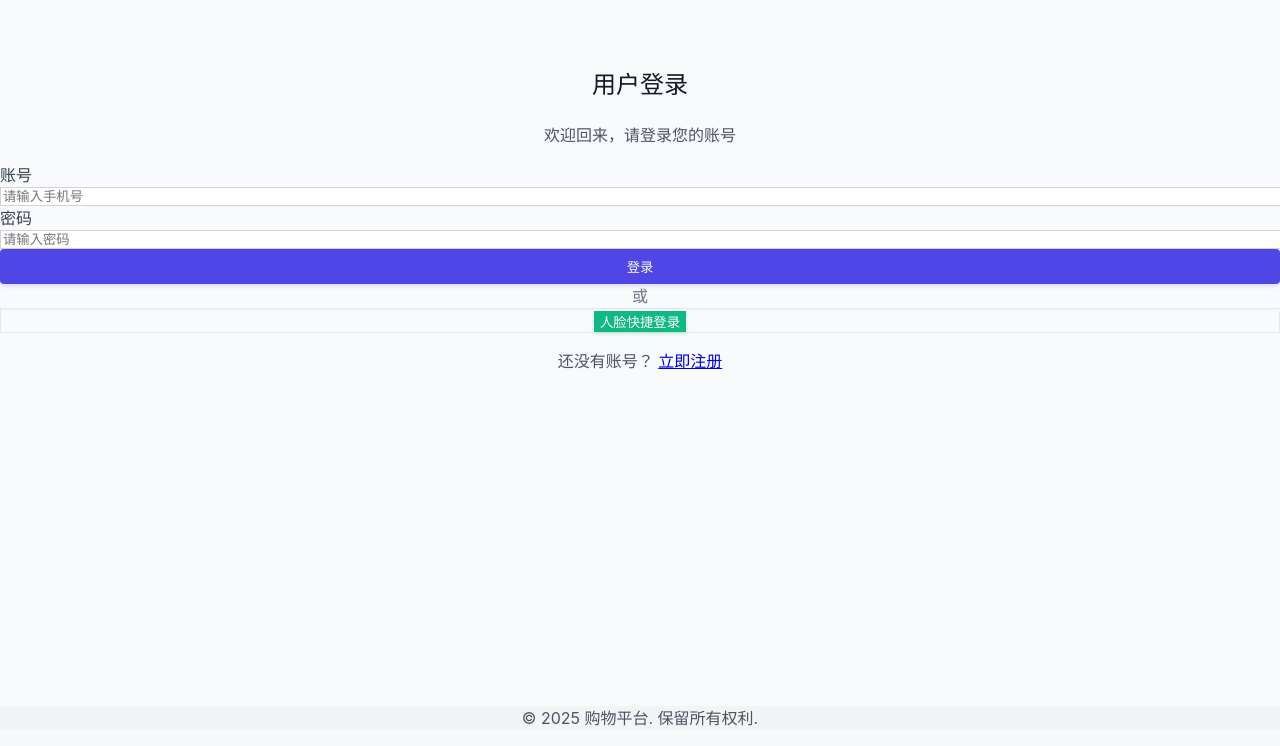
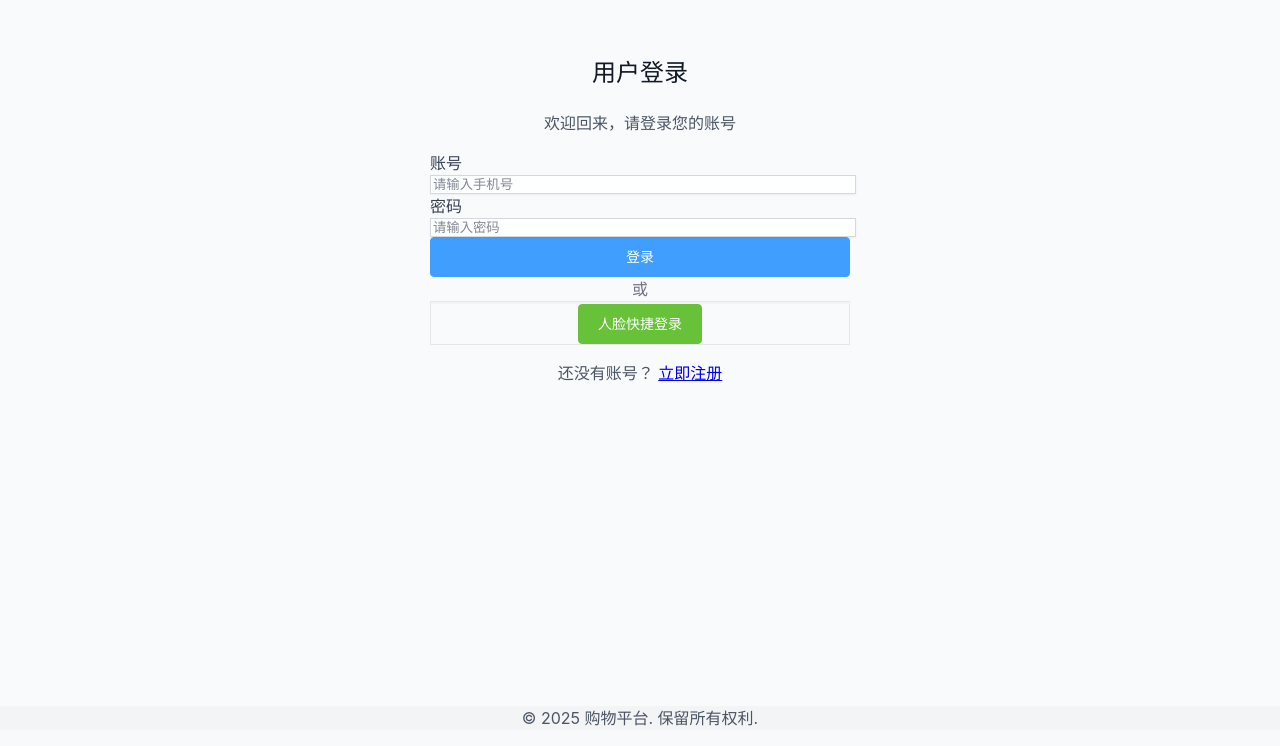
Before and after one commit to CCE-Li/ping, a Vue app: page /login in a window 1280 px wide. Shown: the part 182-928 px from the top of the page. Built offline with nearby package versions, Linux system fonts and the light colour scheme.

Commit message:
美化登录界面

```diff
--- a/package.json
+++ b/package.json
@@ -11,6 +11,7 @@
   "dependencies": {
     "@tailwindcss/postcss": "^4.1.16",
     "axios": "^1.13.2",
+    "element-plus": "^2.11.3",
     "node-fetch": "^3.3.2",
     "pinia": "^3.0.3",
     "vue": "^3.5.22",
--- a/src/views/Login.vue
+++ b/src/views/Login.vue
@@ -1,37 +1,54 @@
 <template>
   <div class="min-h-screen flex items-center justify-center bg-gradient-to-br from-blue-50 to-indigo-100 py-12 px-4 sm:px-6 lg:px-8 login-page">
     <div class="max-w-md w-full space-y-12 bg-white rounded-3xl shadow-2xl overflow-hidden">
-      <div class="px-16 py-16">
+      <div class="px-6 sm:px-12 lg:px-14 py-12 sm:py-14">
         <div class="text-center mb-16">
           <h2 class="text-5xl font-bold text-gray-900">用户登录</h2>
           <p class="mt-6 text-xl text-gray-600">欢迎回来，请登录您的账号</p>
         </div>
 
-        <form @submit.prevent="login" class="mt-8 space-y-8">
+        <form @submit.prevent="login" class="login-form mt-8 space-y-8 max-w-sm mx-auto">
           <div class="space-y-6">
             <div>
               <label for="username" class="block text-xl font-medium text-gray-700 mb-3">
                 账号
               </label>
+              <div class="input-wrap">
+                <span class="input-icon" aria-hidden="true">
+                  <svg viewBox="0 0 24 24" class="w-5 h-5" fill="none" xmlns="http://www.w3.org/2000/svg">
+                    <path d="M20 21v-2a4 4 0 0 0-4-4H8a4 4 0 0 0-4 4v2" stroke="currentColor" stroke-width="2" stroke-linecap="round" stroke-linejoin="round"/>
+                    <path d="M12 11a4 4 0 1 0 0-8 4 4 0 0 0 0 8Z" stroke="currentColor" stroke-width="2" stroke-linecap="round" stroke-linejoin="round"/>
+                  </svg>
+                </span>
                 <input
                   id="username"
                   v-model="formData.username"
                   type="text"
-                class="block w-full px-6 py-6 border border-gray-300 rounded-xl shadow-sm focus:outline-none focus:ring-2 focus:ring-blue-500 focus:border-transparent transition-all duration-200 text-xl"
+                  autocomplete="username"
+                  class="input-field block w-full pl-12 pr-4 py-4 rounded-xl text-lg"
                   placeholder="请输入手机号"
                   required
                 >
+              </div>
             </div>
 
             <div>
               <label for="password" class="block text-xl font-medium text-gray-700 mb-3">
                 密码
               </label>
+              <div class="input-wrap">
+                <span class="input-icon" aria-hidden="true">
+                  <svg viewBox="0 0 24 24" class="w-5 h-5" fill="none" xmlns="http://www.w3.org/2000/svg">
+                    <path d="M17 11H7a4 4 0 0 0-4 4v4a2 2 0 0 0 2 2h14a2 2 0 0 0 2-2v-4a4 4 0 0 0-4-4Z" stroke="currentColor" stroke-width="2" stroke-linecap="round" stroke-linejoin="round"/>
+                    <path d="M7 11V7a5 5 0 0 1 10 0v4" stroke="currentColor" stroke-width="2" stroke-linecap="round" stroke-linejoin="round"/>
+                  </svg>
+                </span>
                 <input
                   id="password"
                   v-model="formData.password"
                   type="password"
-                class="block w-full px-6 py-6 border border-gray-300 rounded-xl shadow-sm focus:outline-none focus:ring-2 focus:ring-blue-500 focus:border-transparent transition-all duration-200 text-xl"
+                  autocomplete="current-password"
+                  class="input-field block w-full pl-12 pr-4 py-4 rounded-xl text-lg"
                   placeholder="请输入密码"
                   required
                   minlength="6"
@@ -39,12 +56,20 @@
                 >
               </div>
             </div>
+          </div>
 
           <div>
-            <button type="submit" class="btn-primary w-full py-6 px-4 rounded-xl text-xl font-medium" :disabled="loading || faceVerifying">
+            <el-button
+              native-type="submit"
+              type="primary"
+              size="large"
+              class="w-full"
+              :loading="loading"
+              :disabled="loading || faceVerifying"
+            >
               <span v-if="loading" class="animate-pulse">登录中...</span>
               <span v-else>登录</span>
-            </button>
+            </el-button>
           </div>
 
           <!-- 分割线 -->
@@ -80,23 +105,24 @@
                 </div>
               </div>
               <div class="flex gap-6 justify-center">
-                <button
-                  type="button"
-                  class="btn-green px-10 py-5 rounded-xl transition-all duration-200 text-xl font-medium"
+                <el-button
+                  type="success"
+                  size="large"
+                  :loading="faceVerifying"
+                  :disabled="faceVerifying || loading"
                   @click="startFaceLogin"
-                  :disabled="faceVerifying || loading"
                 >
                   <span v-if="faceVerifying" class="animate-pulse">验证中...</span>
                   <span v-else>人脸快捷登录</span>
-                </button>
-                <button
+                </el-button>
+                <el-button
                   v-if="faceVerifying"
-                  type="button"
-                  class="btn-red px-10 py-5 rounded-xl transition-all duration-200 text-xl font-medium"
+                  type="danger"
+                  size="large"
                   @click="stopFaceLogin"
                 >
                   停止验证
-                </button>
+                </el-button>
               </div>
             </div>
           </div>
@@ -350,6 +376,68 @@ const stopFaceLogin = async () => {
 }
 </script>
 <style scoped>
+.login-form {
+  width: 100%;
+  max-width: 420px;
+  margin-left: auto;
+  margin-right: auto;
+}
+
+.input-wrap {
+  position: relative;
+}
+
+.input-icon {
+  pointer-events: none;
+  position: absolute;
+  inset-block: 0;
+  left: 0;
+  padding-left: 1rem;
+  display: flex;
+  align-items: center;
+  color: rgba(107, 114, 128, 0.9);
+}
+
+.input-field {
+  background: rgba(255, 255, 255, 0.92);
+  border: 1px solid rgba(209, 213, 219, 0.9);
+  color: rgba(17, 24, 39, 0.92);
+  outline: none;
+  transition: all 0.18s ease;
+  box-shadow: 0 1px 2px rgba(0, 0, 0, 0.06);
+}
+
+.input-field::placeholder {
+  color: rgba(107, 114, 128, 0.85);
+}
+
+.input-field:hover:not(:disabled) {
+  border-color: rgba(156, 163, 175, 0.95);
+  box-shadow: 0 2px 10px rgba(79, 70, 229, 0.06);
+}
+
+.input-field:focus {
+  border-color: rgba(79, 70, 229, 0.55);
+  box-shadow: 0 0 0 4px rgba(99, 102, 241, 0.18);
+}
+
+.input-wrap:focus-within .input-icon {
+  color: rgba(79, 70, 229, 0.9);
+}
+
+.input-field:disabled {
+  opacity: 0.7;
+  cursor: not-allowed;
+}
+
+.input-field:-webkit-autofill,
+.input-field:-webkit-autofill:hover,
+.input-field:-webkit-autofill:focus {
+  -webkit-text-fill-color: rgba(17, 24, 39, 0.92);
+  transition: background-color 9999s ease-out 0s;
+  box-shadow: 0 0 0 9999px rgba(255, 255, 255, 0.96) inset;
+}
+
 .btn-primary {
   background-color: #4f46e5;
   color: white;
```
Also changed, not shown: src/main.js (+8 -0 lines), 1 other file (tests, documents, lock files or other folders). Lines whose indentation alone changed are shown as unchanged.
